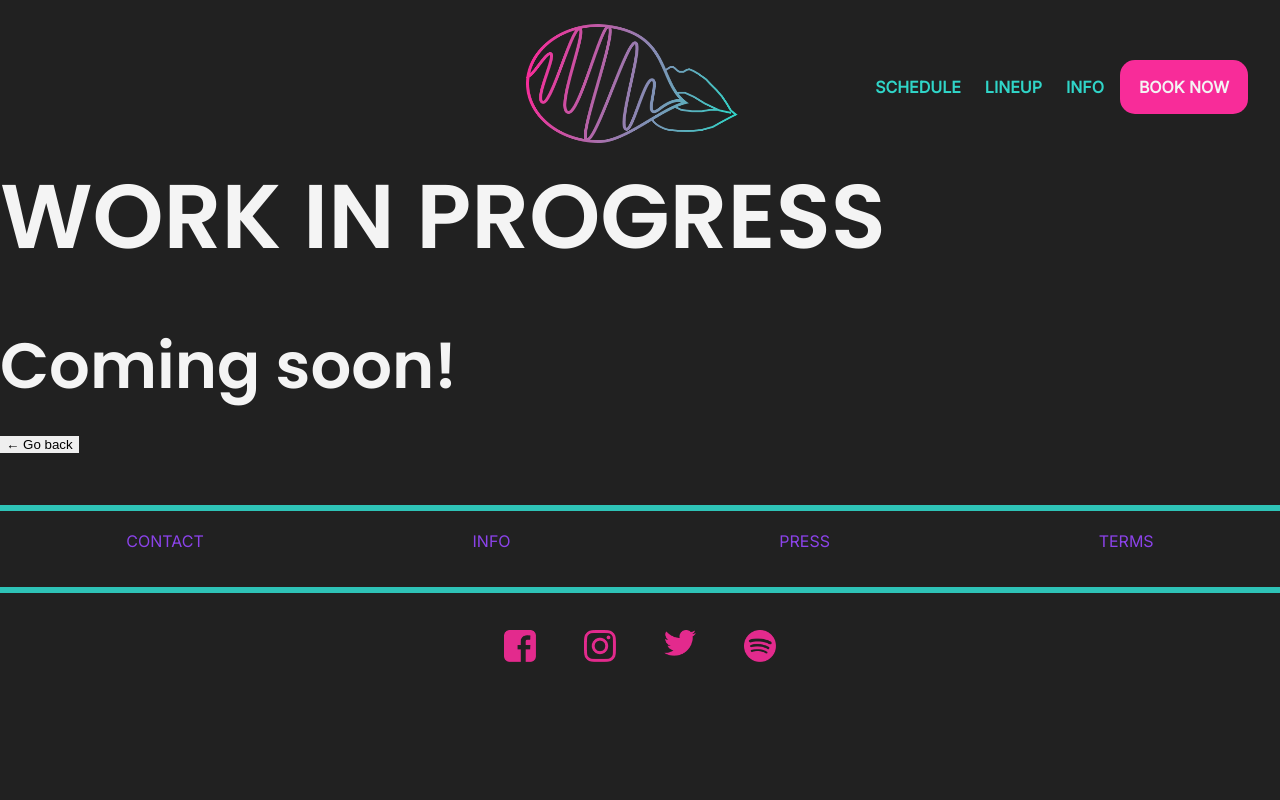
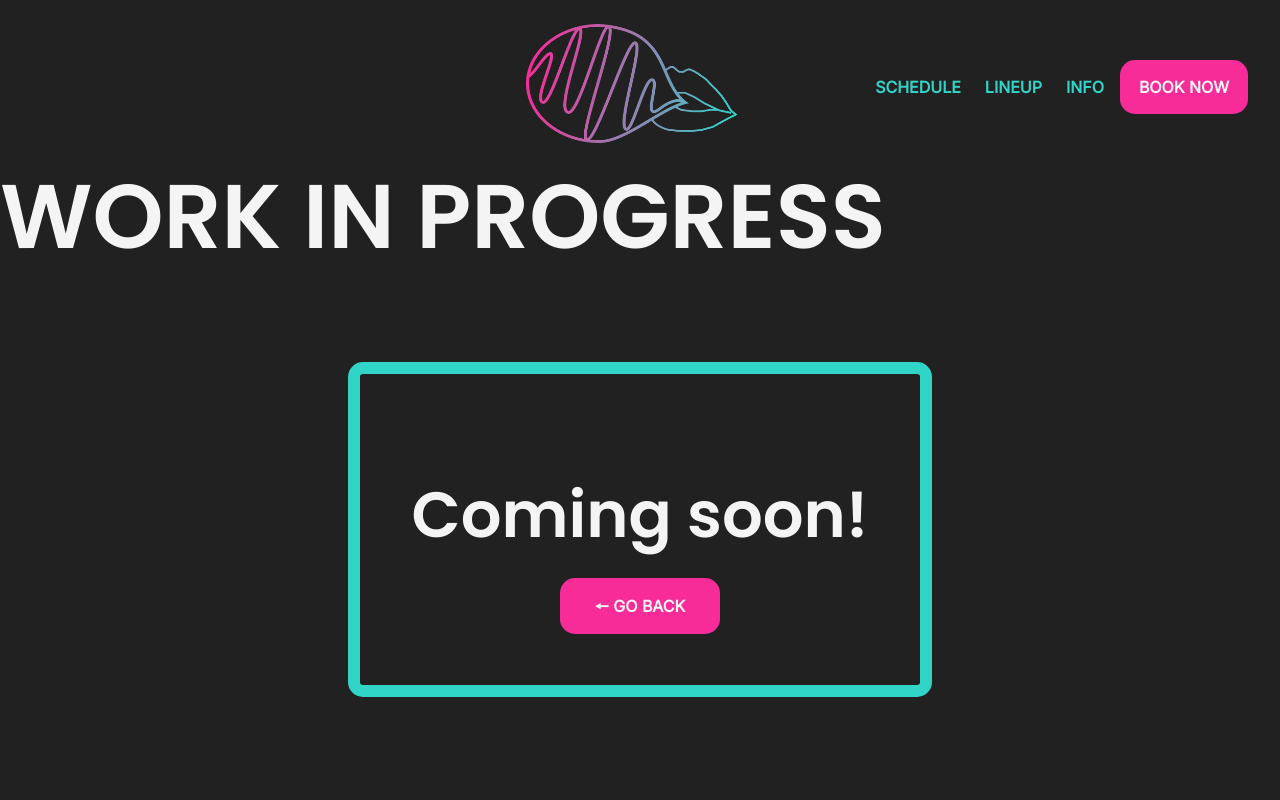
Before and after one commit to ThordurTh/bubble-gum-festival, a Next.js app: page /inprogress in a window 1280 px wide. Shown: the top 800 px of the page. Built offline with nearby package versions, Linux system fonts and the light colour scheme.

Commit message:
scss coming soon

```diff
--- a/components/inprogress/ComingSoon.js
+++ b/components/inprogress/ComingSoon.js
@@ -3,15 +3,15 @@ import Anchor from "../Anchor";
 
 function ComingSoon() {
   return (
-    <>
+    <section className="work-in-prog">
       <h1>WORK IN PROGRESS</h1>
-      <div>
-        <h2>Coming soon!</h2>
-        <Anchor href="/">
-          <button>← Go back</button>
+      <div className="soon-section">
+        <h2 className="mobile-size">Coming soon!</h2>
+        <Anchor href="/" className="button-soon">
+          &#129044; Go back
         </Anchor>
       </div>
-    </>
+    </section>
   );
 }
 
--- a/pages/_app.js
+++ b/pages/_app.js
@@ -6,6 +6,7 @@ import "../styles/lineup.scss";
 import "../styles/info.scss";
 import "../styles/schedule.scss";
 import "../styles/footer.scss";
+import "../styles/workinprog.scss";
 
 import Layout from "../Components/Layout";
 import WelcomeSection from "../components/frontpage/WelcomeSection";
--- /dev/null
+++ b/styles/workinprog.scss
@@ -0,0 +1,56 @@
+.work-in-prog {
+  display: flex;
+  flex-direction: column;
+  .soon-section {
+    @media screen and (min-width: 1080px) {
+      border: var(--basic-border);
+      border-radius: var(--basic-border-radius);
+      display: flex;
+      margin: auto;
+      flex-direction: column;
+      max-width: 50%;
+      padding: 4%;
+      margin-bottom: 7%;
+      margin-top: 5%;
+      justify-content: center;
+    }
+    border: var(--basic-border);
+    border-radius: var(--basic-border-radius);
+    display: flex;
+    margin: auto;
+    flex-direction: column;
+    max-width: 50%;
+    padding: 0%;
+    margin-bottom: 7%;
+    margin-top: 5%;
+    justify-content: center;
+
+    .button-soon {
+      @media screen and (min-width: 1080px) {
+        display: flex;
+        justify-content: center;
+        margin: auto;
+        background-color: var(--accent-hotpink);
+        border-radius: var(--basic-border-radius);
+        min-width: 35%;
+        height: 3.5rem;
+        color: var(--main-font);
+        font-family: var(--font-copy);
+        font-weight: bold;
+        text-transform: uppercase;
+      }
+    }
+
+    .button-soon {
+      padding: 3%;
+      margin: auto;
+      background-color: var(--accent-hotpink);
+      border-radius: var(--basic-border-radius);
+      min-width: 35%;
+      color: var(--main-font);
+      font-family: var(--font-copy);
+      font-weight: bold;
+      text-transform: uppercase;
+    }
+  }
+}
```
